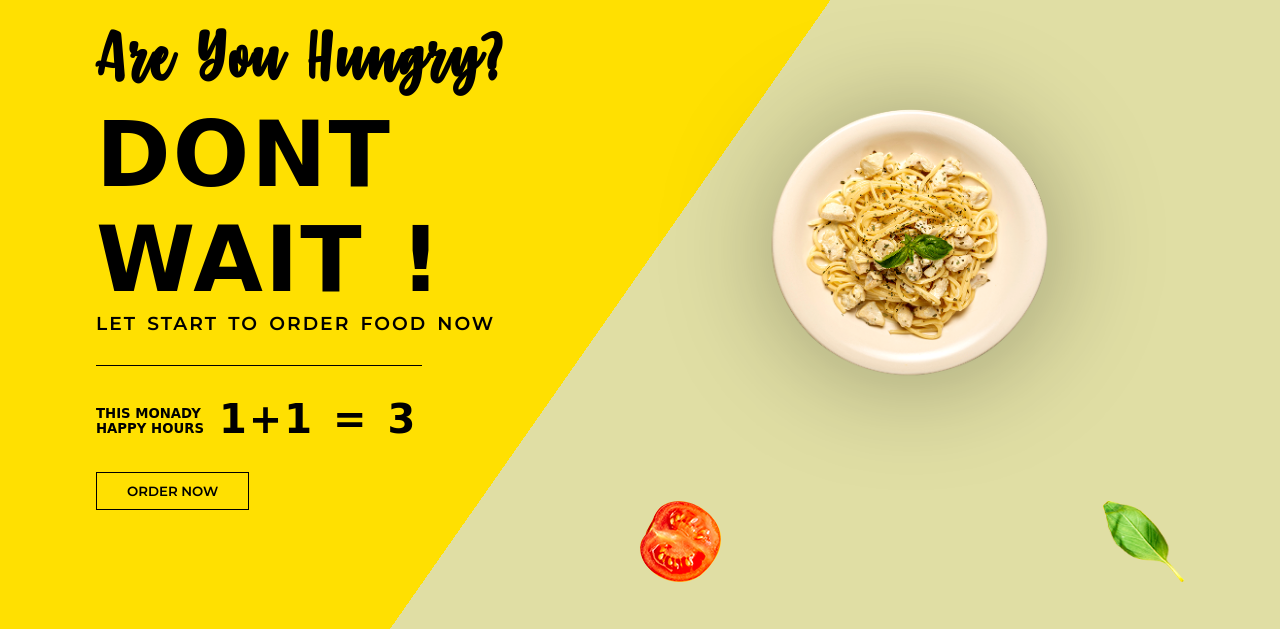
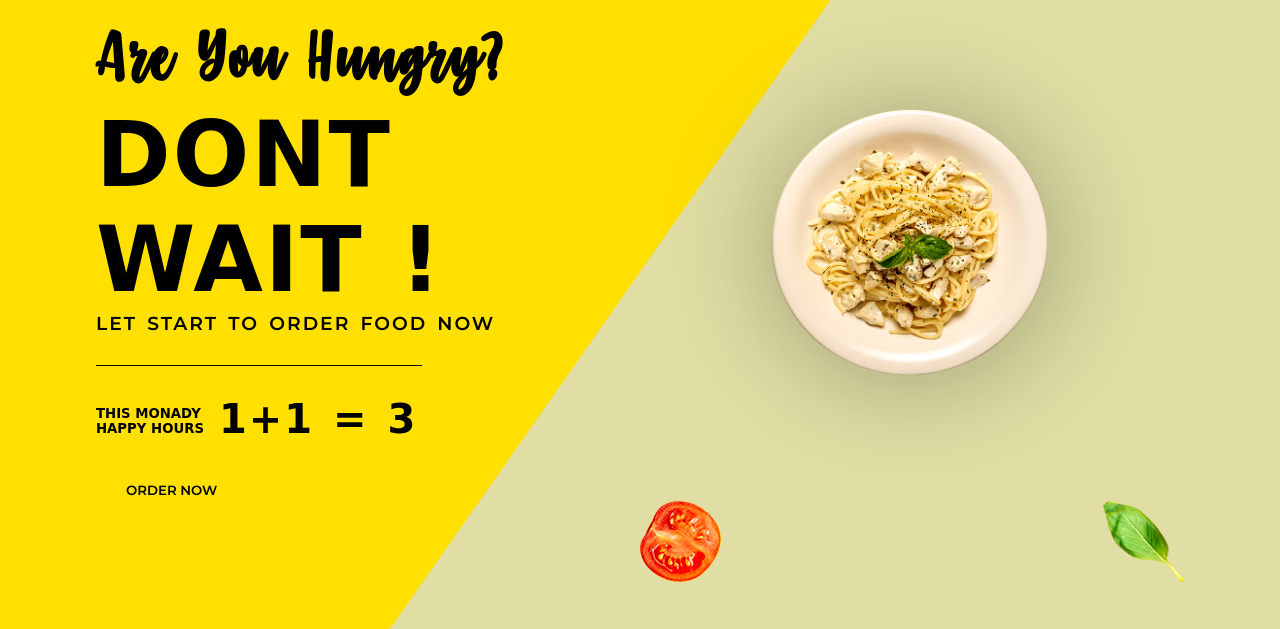
Before and after one commit to hennyxan/b47c31bbfb265bf95e936b2ee7c46910cba84668, a plain HTML site: page index.html in a window 1280 px wide. Shown: the part 168-797 px from the top of the page. Drawn offline with Linux system fonts and the light colour scheme; files whose address does not match are found by name; a web font is replaced by a local one.

Commit message:
fix-buttom

```diff
--- a/style.css
+++ b/style.css
@@ -147,7 +147,7 @@ img {
 button {
     padding: 10px 30px;
     background: none;
-    border: 1px solid black;
+    border: 0.0px solid black;
     font-weight: bold;
     font-family: 'Montserrat', sans-serif;
     ;
```
Also changed, not shown: img/Avatar-2-Poster-4.jpg (deleted), img/avatar.jfif (deleted), img/megogo.jpg (deleted), img/r0x284x4.webp (deleted).
